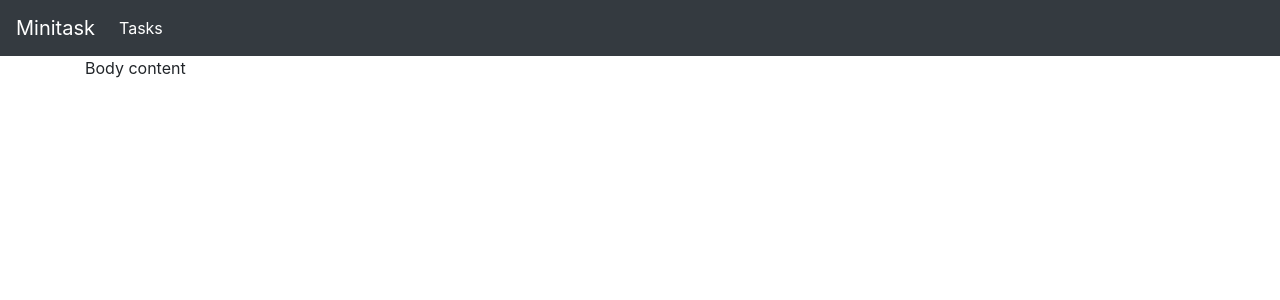
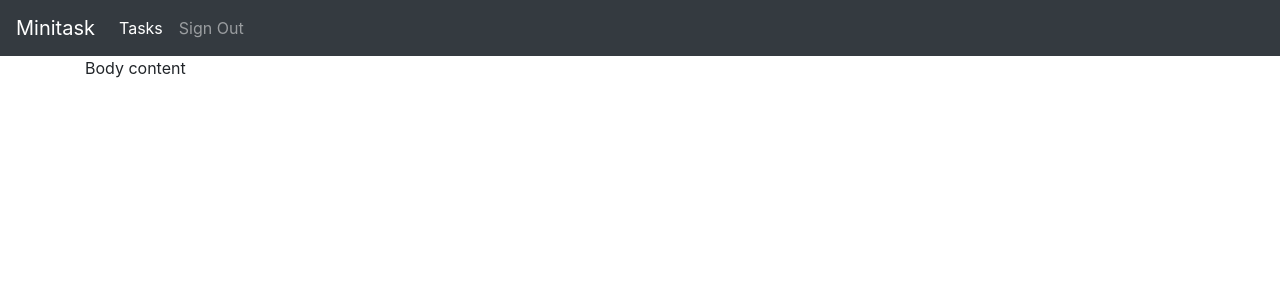
Before and after one commit to salomvary/minitask, a Django app: template tasks/templates/base.html in a window 1280 px wide. Shown: the top 300 px of the page. Run offline with Django 3.2, Linux system fonts and the light colour scheme; the template is opened without the code that fills it, so the values that code supplies are empty; some libraries are stand-ins or nearby versions.

Commit message:
Add admin and logout links

```diff
--- a/tasks/templates/base.html
+++ b/tasks/templates/base.html
@@ -18,6 +18,14 @@
         <li class="nav-item active">
           <a class="nav-link" href="{% url 'index' %}">{% translate "tasks"|title %} <span class="sr-only">(current)</span></a>
         </li>
+        {% if user.is_staff %}
+        <li class="nav-item">
+          <a class="nav-link" href="{% url 'admin:index' %}">{% translate "admin"|title %} </a>
+        </li>
+        {% endif %}
+        <li class="nav-item">
+          <a class="nav-link" href="{% url 'admin:logout' %}?next=/">{% translate "sign out"|title %} </a>
+        </li>
       </ul>
     </nav>
     <main role="main" class="container">
```
Also changed, not shown: tasks/locale/hu/LC_MESSAGES/django.po, 1 other file.
